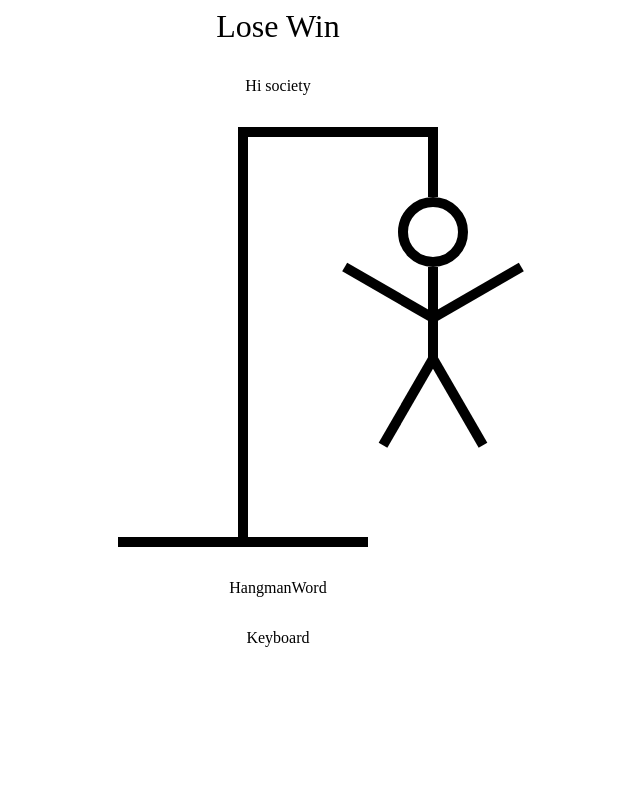
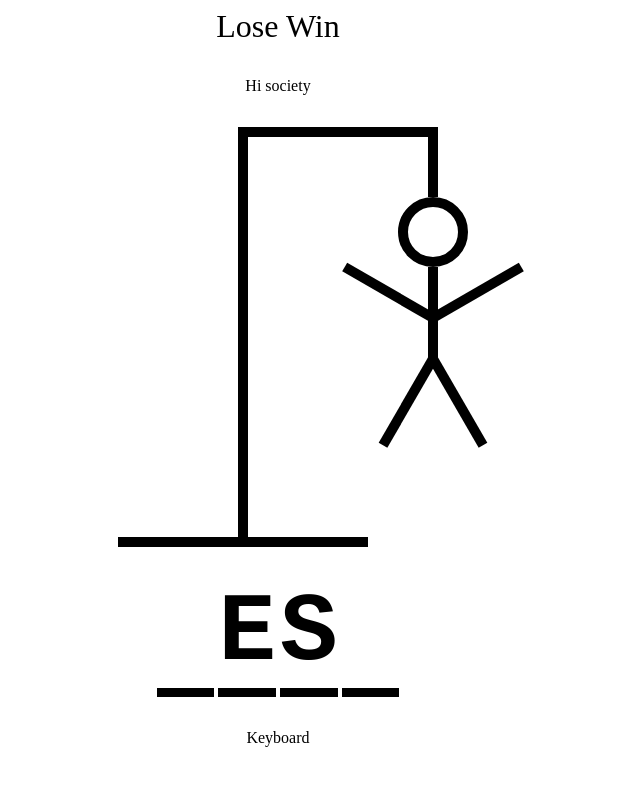
Before and after one commit to Vladimir-Stoikov/hangman-react-ts, a React (Vite) app: page / in a window 1280 px wide. Shown: the top 786 px of the page, without its empty margins (362-1002 px from the left). Built offline with nearby package versions, Linux system fonts and the light colour scheme.

Commit message:
complete HangmanWord component

```diff
--- a/src/components/HangmanWord.tsx
+++ b/src/components/HangmanWord.tsx
@@ -1,7 +1,17 @@
-import React from 'react'
+export default function HangmanWord() {
 
-export default function HangmanWord() {
+  const word = "test";
+  const guessedLetters = ["e", "s"]
+
   return (
-    <div>HangmanWord</div>
+    <div style={{display: "flex", gap: ".25rem", fontSize: "6rem", fontWeight: "bold", textTransform: "uppercase", fontFamily: "monospace"}}>
+      {word.split("").map((letter, index) => (
+        <span key={index} style={{borderBottom: ".1em solid black"}}>
+          <span style={{
+            visibility: guessedLetters.includes(letter) ? "visible" : "hidden"
+          }}>{letter}</span>
+        </span>
+      ))}
+    </div>
   )
 }
```
